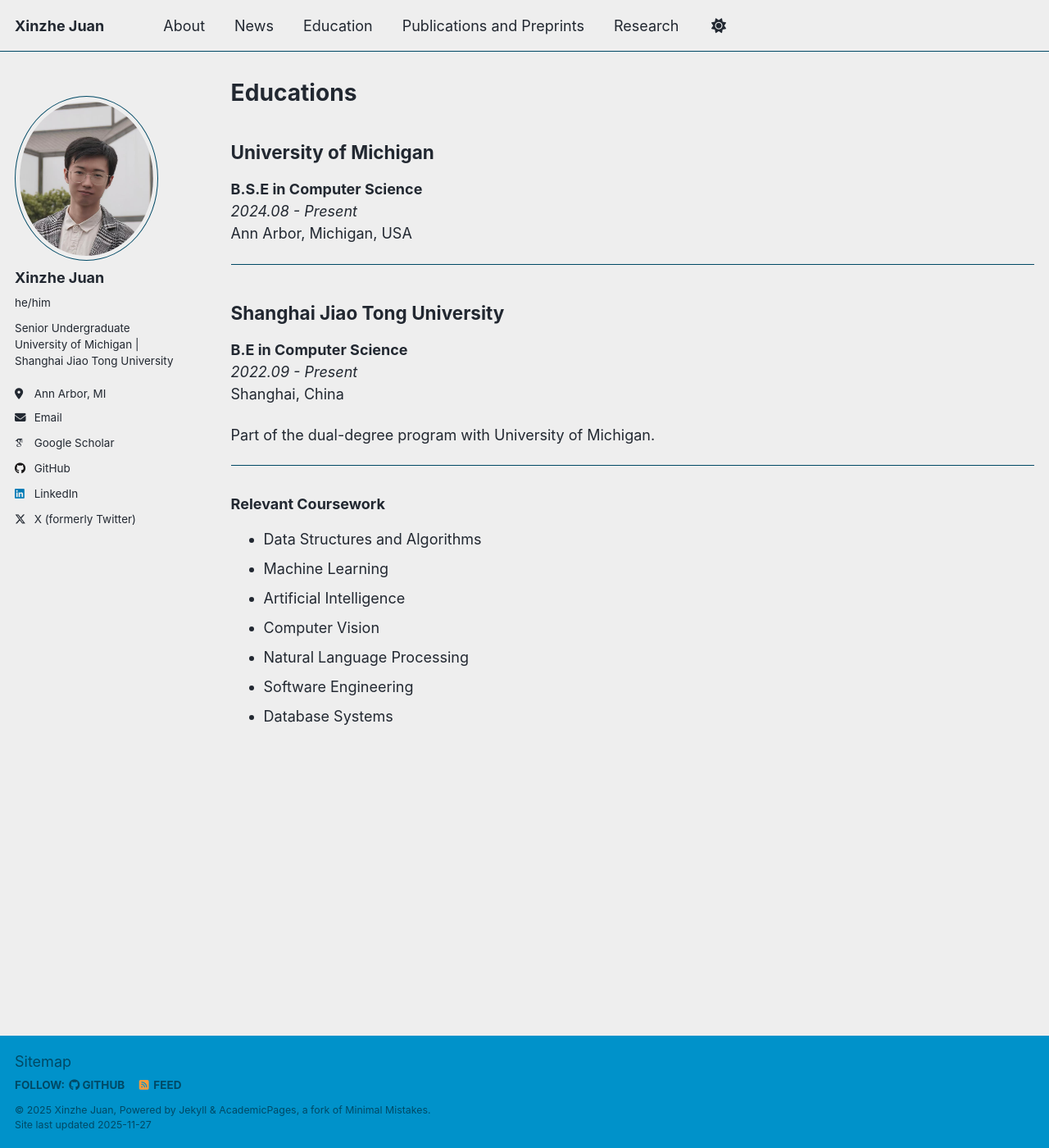
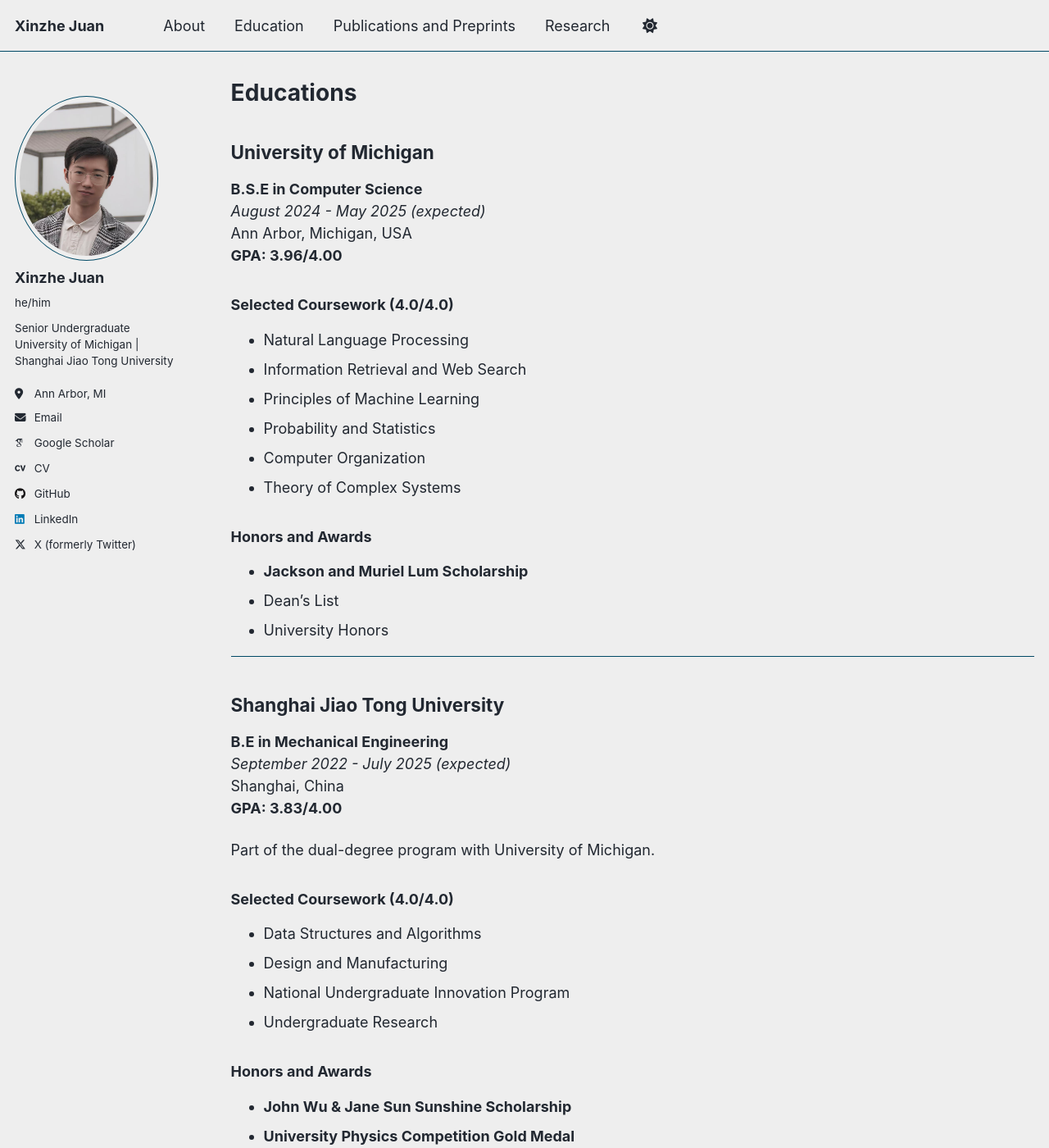
Before and after one commit to 1akaman/1akaman.github.io, a Jekyll site: the page built from _pages/education.md, in a window 1280 px wide and 1400 px high. Shown: the whole window at 82% size. Built offline with Jekyll 4.4.1, drawn with Linux system fonts in a browser that asks for light colours; some web fonts are replaced; a script that is not in the unit is left out.

Commit message:
update education & news

```diff
--- a/_data/navigation.yml
+++ b/_data/navigation.yml
@@ -10,9 +10,6 @@
 main:
   - title: "About"
     url: /about/
-
-  - title: "News"
-    url: /news/
 
   - title: "Education"
     url: /education/
--- a/_includes/author-profile.html
+++ b/_includes/author-profile.html
@@ -46,6 +46,9 @@
       {% endif %}
       {% if author.googlescholar %}
         <li><a href="{{ author.googlescholar }}"><i class="ai ai-google-scholar ai-fw icon-pad-right"></i>Google Scholar</a></li>
+      {% endif %}
+      {% if author.cv %}
+        <li><a href="{{ author.cv | prepend: base_path }}"><i class="ai ai-cv ai-fw icon-pad-right"></i>CV</a></li>
       {% endif %}
       {% if author.semantic %}
         <li><a href="{{ author.semantic }}"><i class="ai ai-semantic-scholar ai-fw icon-pad-right"></i>Semantic Scholar</a></li>
--- a/_pages/education.md
+++ b/_pages/education.md
@@ -7,25 +7,39 @@ author_profile: true
 
 ## University of Michigan
 **B.S.E in Computer Science**
-*2024.08 - Present*
+*August 2024 - May 2025 (expected)*
 Ann Arbor, Michigan, USA
+**GPA: 3.96/4.00**
+
+### Selected Coursework (4.0/4.0)
+* Natural Language Processing
+* Information Retrieval and Web Search
+* Principles of Machine Learning
+* Probability and Statistics
+* Computer Organization
+* Theory of Complex Systems
+
+### Honors and Awards
+* **Jackson and Muriel Lum Scholarship**
+* Dean's List
+* University Honors
 
 ---
 
 ## Shanghai Jiao Tong University
-**B.E in Computer Science**
-*2022.09 - Present*
+**B.E in Mechanical Engineering**
+*September 2022 - July 2025 (expected)*
 Shanghai, China
+**GPA: 3.83/4.00**
 
 Part of the dual-degree program with University of Michigan.
 
----
+### Selected Coursework (4.0/4.0)
+* Data Structures and Algorithms
+* Design and Manufacturing
+* National Undergraduate Innovation Program
+* Undergraduate Research
 
-### Relevant Coursework
-* Data Structures and Algorithms
-* Machine Learning
-* Artificial Intelligence
-* Computer Vision
-* Natural Language Processing
-* Software Engineering
-* Database Systems
+### Honors and Awards
+* **John Wu & Jane Sun Sunshine Scholarship**
+* **University Physics Competition Gold Medal**
```
Also changed, not shown: _pages/about.md (+14 -0 lines), _pages/news.md (deleted, +0 -26 lines).
